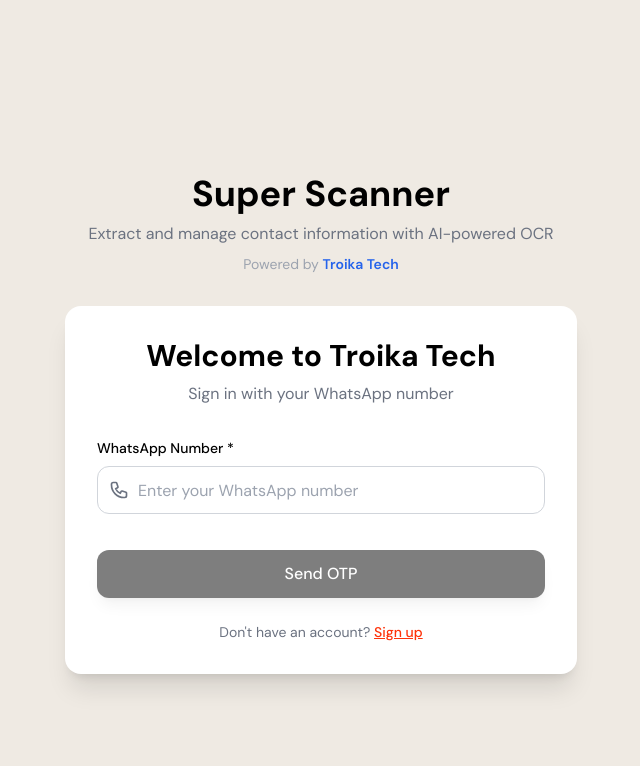
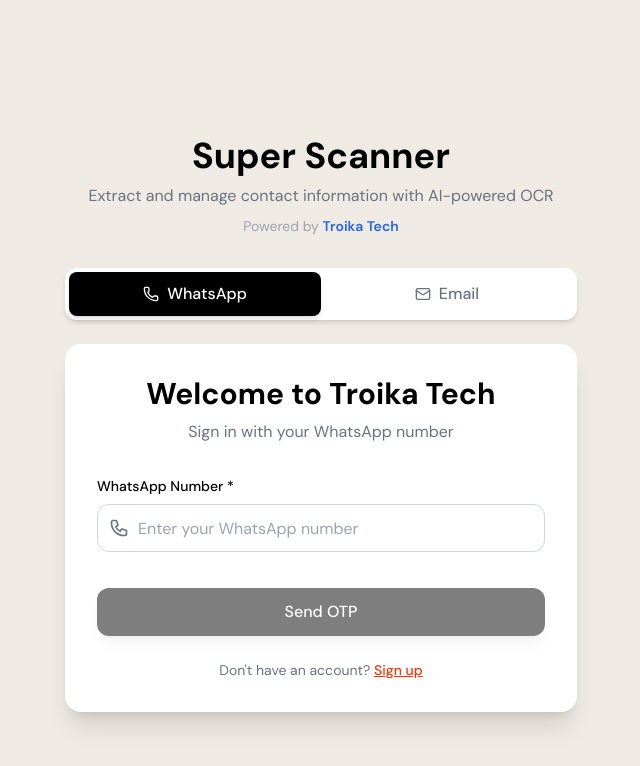
Before and after one commit to ENZ048/business-card-analyzer, a React (Vite) app in the folder frontend/: page / in a window 1280 px wide. Shown: the top 766 px of the page, without its empty margins (319-959 px from the left). Built offline with nearby package versions, Linux system fonts and the light colour scheme; no server answers.

Commit message:
Added email auth

```diff
--- a/frontend/src/components/auth/AuthPage.jsx
+++ b/frontend/src/components/auth/AuthPage.jsx
@@ -1,11 +1,15 @@
 import React, { useState } from 'react';
 import { motion, AnimatePresence } from 'framer-motion';
+import { Phone, Mail } from 'lucide-react';
 import WhatsAppSignIn from './WhatsAppSignIn';
 import WhatsAppSignUp from './WhatsAppSignUp';
+import LoginForm from './LoginForm';
+import RegisterForm from './RegisterForm';
 import CustomPopup from '../ui/CustomPopup';
 
 const AuthPage = () => {
   const [mode, setMode] = useState('login');
+  const [authMethod, setAuthMethod] = useState('whatsapp'); // 'whatsapp' or 'email'
   const [popup, setPopup] = useState({ isOpen: false, type: 'error', title: '', message: '' });
 
   const handleSwitchToSignUp = () => {
@@ -52,6 +56,32 @@
           </p>
         </motion.div>
 
+        {/* Auth Method Tabs */}
+        <div className="flex bg-white p-1 rounded-xl shadow-md mb-6 relative z-10">
+          <button
+            onClick={() => setAuthMethod('whatsapp')}
+            className={`flex-1 flex items-center justify-center py-2.5 rounded-lg text-sm sm:text-base font-medium transition-all duration-200 ${
+              authMethod === 'whatsapp'
+                ? 'bg-premium-black text-white shadow-md'
+                : 'text-gray-500 hover:text-gray-900 hover:bg-gray-50'
+            }`}
+          >
+            <Phone className="w-4 h-4 mr-2" />
+            WhatsApp
+          </button>
+          <button
+            onClick={() => setAuthMethod('email')}
+            className={`flex-1 flex items-center justify-center py-2.5 rounded-lg text-sm sm:text-base font-medium transition-all duration-200 ${
+              authMethod === 'email'
+                ? 'bg-premium-black text-white shadow-md'
+                : 'text-gray-500 hover:text-gray-900 hover:bg-gray-50'
+            }`}
+          >
+            <Mail className="w-4 h-4 mr-2" />
+            Email
+          </button>
+        </div>
+
         {/* Auth Form Container */}
         <motion.div
           initial={{ opacity: 0, scale: 0.95 }}
@@ -59,9 +89,11 @@
           className="relative"
         >
           <AnimatePresence mode="wait">
-            {mode === 'login' ? (
+            {authMethod === 'whatsapp' ? (
+              // WhatsApp Auth Flow
+              mode === 'login' ? (
                 <motion.div
-                key="login"
+                  key="whatsapp-login"
                   initial={{ opacity: 0, x: -20 }}
                   animate={{ opacity: 1, x: 0 }}
                   exit={{ opacity: 0, x: 20 }}
@@ -73,7 +105,7 @@
                 </motion.div>
               ) : (
                 <motion.div
-                key="register"
+                  key="whatsapp-register"
                   initial={{ opacity: 0, x: 20 }}
                   animate={{ opacity: 1, x: 0 }}
                   exit={{ opacity: 0, x: -20 }}
@@ -83,6 +115,32 @@
                     onShowPopup={handleShowPopup}
                   />
                 </motion.div>
+              )
+            ) : (
+              // Email Auth Flow
+              mode === 'login' ? (
+                <motion.div
+                  key="email-login"
+                  initial={{ opacity: 0, x: -20 }}
+                  animate={{ opacity: 1, x: 0 }}
+                  exit={{ opacity: 0, x: 20 }}
+                >
+                  <LoginForm
+                    onSwitchToRegister={handleSwitchToSignUp}
+                  />
+                </motion.div>
+              ) : (
+                <motion.div
+                  key="email-register"
+                  initial={{ opacity: 0, x: 20 }}
+                  animate={{ opacity: 1, x: 0 }}
+                  exit={{ opacity: 0, x: -20 }}
+                >
+                  <RegisterForm
+                    onSwitchToLogin={handleSwitchToSignIn}
+                  />
+                </motion.div>
+              )
             )}
           </AnimatePresence>
         </motion.div>
```
Lines whose indentation alone changed are shown as unchanged.
